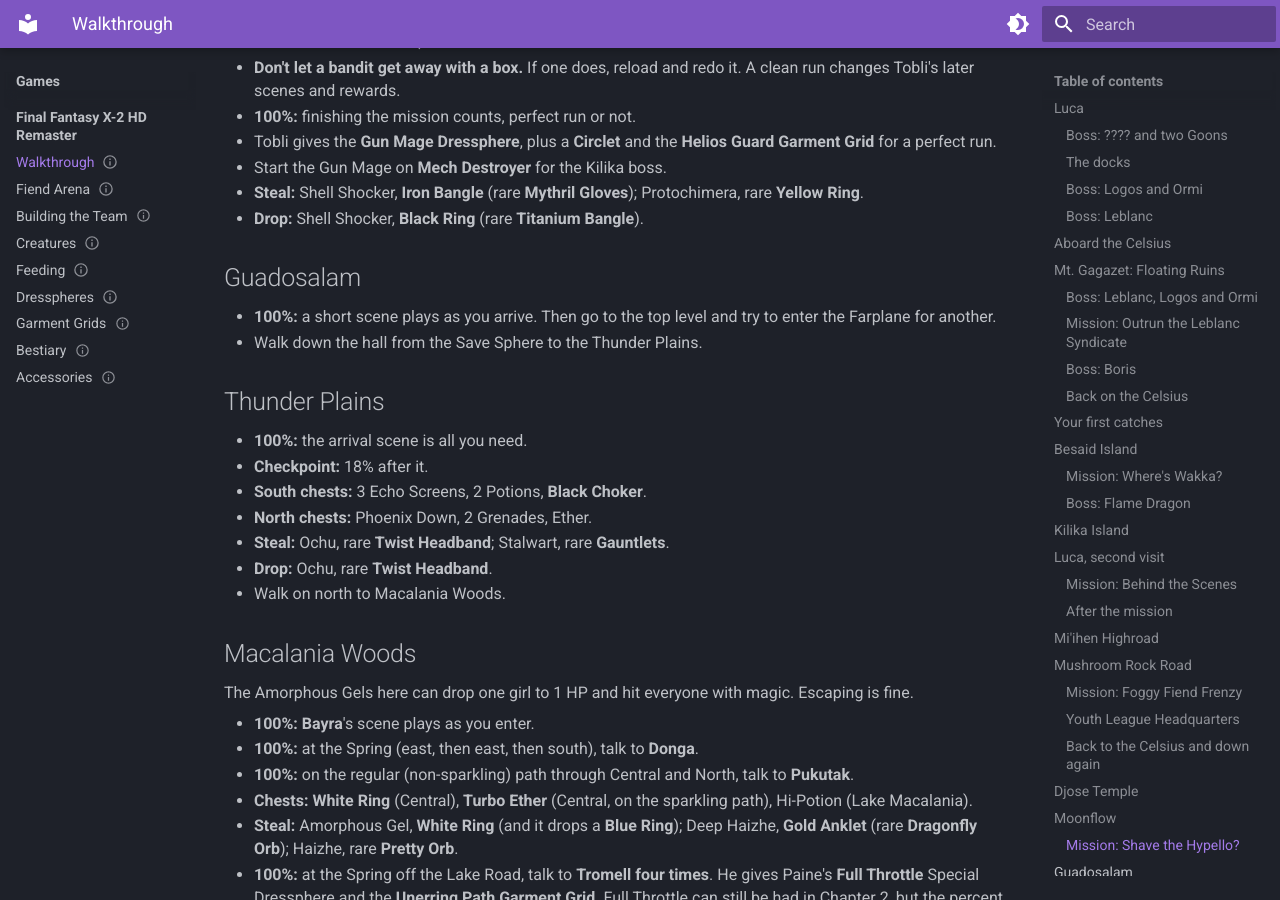
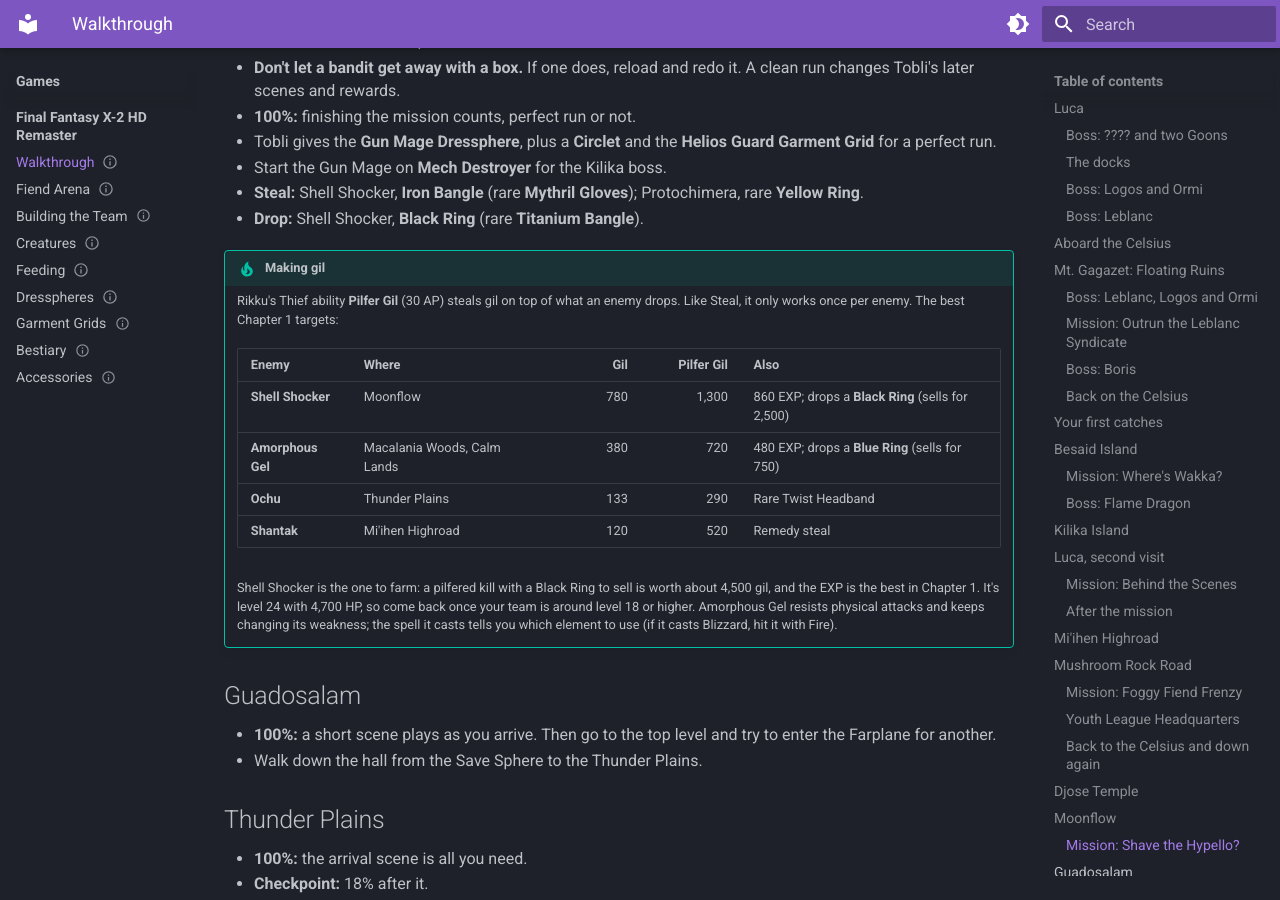
Before and after one commit to princeodd47/heygoodbuddy.com, an MkDocs documentation site: the page built from docs/games/final-fantasy-x-2/walkthrough.md, in a window 1280 px wide and 900 px high, scrolled down 6720 px. Built offline with MkDocs 1.6.1 and Material for MkDocs 9.7.7, drawn with Linux system fonts in a browser that asks for light colours.

Commit message:
Add Chapter 1 gil farming tips to the FFX-2 walkthrough
Co-Authored-By: Claude Opus 5.5 <noreply@anthropic.com>

```diff
--- a/docs/games/final-fantasy-x-2/walkthrough.md
+++ b/docs/games/final-fantasy-x-2/walkthrough.md
@@ -359,6 +359,25 @@ mission without meeting Tobli and lose his scene.
   Protochimera, rare **Yellow Ring**.
 - **Drop:** Shell Shocker, **Black Ring** (rare **Titanium Bangle**).
 
+!!! tip "Making gil"
+    Rikku's Thief ability **Pilfer Gil** (30 AP) steals gil on top of what
+    an enemy drops. Like Steal, it only works once per enemy. The best
+    Chapter 1 targets:
+
+    | Enemy | Where | Gil | Pilfer Gil | Also |
+    |-------|-------|----:|-----------:|------|
+    | **Shell Shocker** | Moonflow | 780 | 1,300 | 860 EXP; drops a **Black Ring** (sells for 2,500) |
+    | **Amorphous Gel** | Macalania Woods, Calm Lands | 380 | 720 | 480 EXP; drops a **Blue Ring** (sells for 750) |
+    | **Ochu** | Thunder Plains | 133 | 290 | Rare Twist Headband |
+    | **Shantak** | Mi'ihen Highroad | 120 | 520 | Remedy steal |
+
+    Shell Shocker is the one to farm: a pilfered kill with a Black Ring to
+    sell is worth about 4,500 gil, and the EXP is the best in Chapter 1.
+    It's level 24 with 4,700 HP, so come back once your team is around
+    level 18 or higher. Amorphous Gel resists physical attacks and keeps
+    changing its weakness; the spell it casts tells you which element to
+    use (if it casts Blizzard, hit it with Fire).
+
 ## Guadosalam
 
 - **100%:** a short scene plays as you arrive. Then go to the top level
```
Also changed, not shown: notes/final-fantasy-x-2/walkthrough-research.md (+1 -0 lines).
